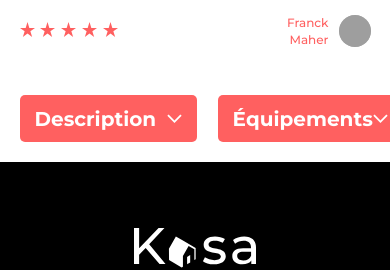
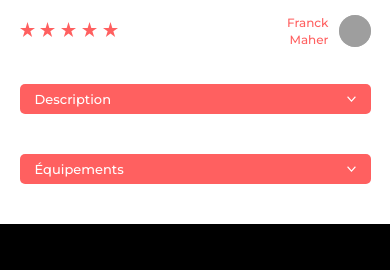
Before and after one commit to Abdelkrim31/kasa, a React (Create React App) app: page /logement/0979876d in a window 390 px wide. Shown: the part 453-723 px from the top of the page. Built offline with nearby package versions, Linux system fonts and the light colour scheme; grey boxes are pictures that could not be loaded.

Commit message:
Responsive Collapse

```diff
--- a/src/App.js
+++ b/src/App.js
@@ -1,4 +1,4 @@
-import './style/App.scss';
+
 import {Routes, Route} from "react-router-dom";
 import Home from './pages/Home/Home';
 import About from './pages/About/About';
--- a/src/components/Collapse/_Collapse.scss
+++ b/src/components/Collapse/_Collapse.scss
@@ -1,6 +1,10 @@
 .collapse {
 	width: 100%;
-	margin: 31px auto 0;
+	margin: 20px 0;
+
+	@media screen and (min-width: $breakpoint-desktop) {
+		margin: 31px auto 0;
+	}
 
 	&__visible {
 		background: $primary-color;
@@ -9,24 +13,28 @@
 		display: flex;
 		justify-content: space-between;
 		align-items: center;
-		height: 47px;
+		height: 30px;
 		padding: 7px 15px;
 		border-radius: 5px;
 		width: 100%;
 
+		@media screen and (min-width: $breakpoint-desktop) {
+			height: 47px;
+		}
+
 		h2 {
-			font-size: 20px;
+			@include font(13px, 500);
+
+			@media screen and (min-width: $breakpoint-desktop) {
+				@include font(24px, 500);
+			}
 		}
 	}
 
 	&__toggle {
-		font-size: 18px;
-		font-style: normal;
-		font-weight: 400;
-		line-height: 142.6%;
 		opacity: 0;
 		color: $primary-color;
-		background: #f6f6f6;
+		background: $secondary-color;
 		border-radius: 5px;
 		transition: opacity 0.4s ease-in-out, height 0.4s 0.4s ease-in-out;
 
@@ -34,7 +42,11 @@
 			margin: 0;
 			padding: 22px 15px;
 			pointer-events: none;
-			line-height: 1.3;
+			@include font(12px, 400);
+
+			@media screen and (min-width: $breakpoint-desktop) {
+				@include font(24px, 400);
+			}
 		}
 	}
 }
@@ -45,9 +57,13 @@
 }
 
 .chevron {
-	width: 15px;
+	width: 9px;
     transform: rotate(0deg);
     transition: 0.4s 0.4s ease-in-out;
+
+	@media screen and (min-width: $breakpoint-desktop) {
+		width: 15px;
+	}
 }
 
 .rotated {
@@ -56,15 +72,24 @@
 }
 
 .about-style {
-	width: 87.5%;
-	display: flex;
-    flex-direction: column;
-    align-items: center;
+	width: 100%;
+	@include flex-column;
+
+	@media screen and (min-width: $breakpoint-desktop) {
+		width: 87.5%;
+	}
 }
 
-.fiche-style {
-	margin-top: 31px;
-    display: flex;
-    flex-direction: column;
-    align-items: center;
+.collapse-fiche-container {
+	@include flex-column;
+	width: 100%;
+
+	@media screen and (min-width: $breakpoint-desktop) {
+		flex-direction: row;
+		gap: 6%;
+	}
 }
+
+.equipList {
+	list-style-type: none;
+}
--- a/src/style/App.scss
+++ /dev/null
@@ -1,9 +0,0 @@
-.equipList {
-	list-style-type: none;
-}
-
-.collapse-fiche-container {
-	display: flex;
-    width: 100%;
-	gap: 6%;
-}
```
